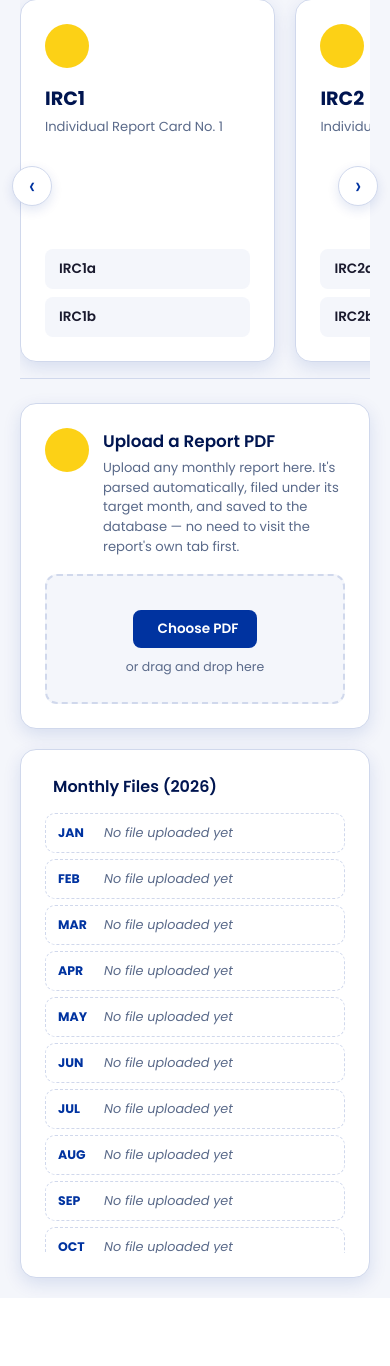
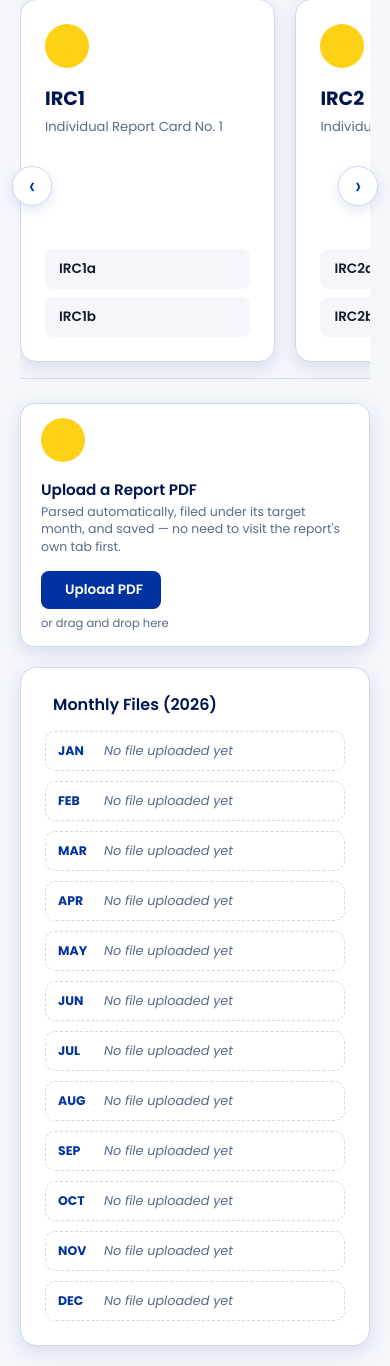
Before and after one commit to n-renz0801/Project-IRC, a Flask app: page / in a window 390 px wide. Shown: the part 389-1755 px from the top of the page. Before the commit the page ends 1686 px from the top, so only its background shows below. Run offline with Flask 3, Linux system fonts and the light colour scheme; some libraries are stand-ins or nearby versions.

Commit message:
popup modal for upload in home page

```diff
--- a/static/css/home-upload.css
+++ b/static/css/home-upload.css
@@ -2,28 +2,39 @@
    HOME PAGE — CENTRALIZED UPLOAD SECTION
 ═══════════════════════════════════════════════════════════════════════════ */
 
-.home-upload-row {
-  display: grid;
-  grid-template-columns: 1.3fr 1fr;
-  gap: 20px;
-  margin-top: 24px;
-}
-
-.home-upload-card,
 .home-uploads-card {
   background: var(--white);
   border: 1px solid var(--border);
   border-radius: 16px;
   padding: 24px;
   box-shadow: 0 6px 18px var(--shadow);
+  margin-top: 20px;
 }
 
-/* ---------- Upload card ---------- */
-.home-upload-header {
+/* Full-width now that the upload card is a compact strip above it. */
+.home-uploads-card--full {
+  width: 100%;
+}
+
+/* ---------- Compact upload strip ---------- */
+.home-upload-compact {
   display: flex;
-  gap: 14px;
-  align-items: flex-start;
-  margin-bottom: 18px;
+  align-items: center;
+  gap: 16px;
+  background: var(--white);
+  border: 1px solid var(--border);
+  border-radius: 14px;
+  padding: 14px 20px;
+  box-shadow: 0 6px 18px var(--shadow);
+  margin-top: 24px;
+  transition:
+    background 0.2s ease,
+    border-color 0.2s ease;
+}
+
+.home-upload-compact--drag {
+  border-color: var(--navy);
+  background: var(--shadow);
 }
 
 .home-upload-icon-badge {
@@ -39,41 +50,34 @@
   font-size: 1.25rem;
 }
 
-.home-upload-header h2 {
-  font-size: 1.05rem;
+.home-upload-compact-text {
+  flex: 1 1 auto;
+  min-width: 0;
+}
+
+.home-upload-compact-text h2 {
+  font-size: 0.95rem;
   font-weight: 600;
-  margin: 0 0 4px;
+  margin: 0 0 2px;
   color: var(--navy-deep);
 }
 
 .home-upload-subtitle {
-  font-size: 0.82rem;
+  font-size: 0.78rem;
   color: var(--text-light);
   margin: 0;
-  line-height: 1.5;
+  line-height: 1.4;
 }
 
-.home-upload-dropzone {
-  background: var(--off-white);
-  border: 2px dashed var(--border);
-  border-radius: 12px;
-  padding: 26px 16px;
+.home-upload-compact-action {
+  flex: 0 0 auto;
   text-align: center;
-  transition:
-    background 0.2s ease,
-    border-color 0.2s ease;
 }
 
-.home-upload-dropzone--drag {
-  border-color: var(--navy);
-  background: var(--shadow);
-}
-
-.home-upload-icon {
-  font-size: 1.6rem;
-  margin-bottom: 8px;
-  color: var(--navy);
-  opacity: 0.75;
+.home-upload-hint {
+  margin: 6px 0 0;
+  font-size: 0.72rem;
+  color: var(--text-light);
 }
 
 .home-upload-btn {
@@ -106,12 +110,6 @@
   background: #146b3a;
 }
 
-.home-upload-hint {
-  margin: 10px 0 0;
-  font-size: 0.78rem;
-  color: var(--text-light);
-}
-
 /* Status message — functional (success/error/info) colors, same
    convention as IRC1a's rating-band colors, kept separate from the
    navy/gold brand palette since these communicate state, not brand. */
@@ -277,11 +357,9 @@
   list-style: none;
   margin: 0;
   padding: 0;
-  display: flex;
-  flex-direction: column;
-  gap: 6px;
-  max-height: 440px;
-  overflow-y: auto;
+  display: grid;
+  grid-template-columns: repeat(auto-fill, minmax(260px, 1fr));
+  gap: 10px;
 }
 
 .home-month-row {
@@ -345,8 +428,13 @@
 }
 
 /* ---------- Responsive ---------- */
-@media (max-width: 860px) {
-  .home-upload-row {
-    grid-template-columns: 1fr;
+@media (max-width: 640px) {
+  .home-upload-compact {
+    flex-wrap: wrap;
+  }
+
+  .home-upload-compact-action {
+    flex: 1 1 100%;
+    text-align: left;
   }
 }
--- a/static/js/home_upload.js
+++ b/static/js/home_upload.js
@@ -6,7 +6,8 @@
   const uploadBtn = document.getElementById("homeUploadBtn");
   const statusEl = document.getElementById("homeUploadStatus");
 
-  const reviewPanel = document.getElementById("homeUploadReview");
+  const modalOverlay = document.getElementById("homeUploadModalOverlay");
+  const modalClose = document.getElementById("homeUploadModalClose");
   const reviewHint = document.getElementById("homeUploadReviewHint");
   const reviewSections = document.getElementById("homeUploadReviewSections");
   const confirmBtn = document.getElementById("homeUploadReviewConfirm");
@@ -81,30 +82,59 @@
     uploadBtn.disabled = isUploading;
     uploadBtn.innerHTML = isUploading
       ? "Uploading..."
-      : '<i class="ti ti-upload" style="margin-right: 6px"></i> Choose PDF';
+      : '<i class="ti ti-upload" style="margin-right: 6px"></i> Upload PDF';
+  }
+
+  function closeModal() {
+    if (!modalOverlay || modalOverlay.hidden) return;
+    modalOverlay.hidden = true;
+    document.body.style.overflow = "";
+  }
+
+  function openModal() {
+    if (!modalOverlay) return;
+    modalOverlay.hidden = false;
+    document.body.style.overflow = "hidden";
   }
 
   function hideReview() {
-    if (reviewPanel) reviewPanel.hidden = true;
+    closeModal();
     if (reviewSections) reviewSections.innerHTML = "";
     pending = null;
   }
+
+  // --- Modal dismissal: X button, click outside the panel, Esc key ---
+  if (modalClose) {
+    modalClose.addEventListener("click", hideReview);
+  }
+
+  if (modalOverlay) {
+    modalOverlay.addEventListener("click", (e) => {
+      if (e.target === modalOverlay) hideReview();
+    });
+  }
+
+  document.addEventListener("keydown", (e) => {
+    if (e.key === "Escape" && modalOverlay && !modalOverlay.hidden) {
+      hideReview();
+    }
+  });
 
   // --- Drag & drop / choose file wiring (same pattern as the per-tab uploaders) ---
   uploadBtn.addEventListener("click", () => fileInput.click());
 
   dropzone.addEventListener("dragover", (e) => {
     e.preventDefault();
-    dropzone.classList.add("home-upload-dropzone--drag");
+    dropzone.classList.add("home-upload-compact--drag");
   });
 
   dropzone.addEventListener("dragleave", () => {
-    dropzone.classList.remove("home-upload-dropzone--drag");
+    dropzone.classList.remove("home-upload-compact--drag");
   });
 
   dropzone.addEventListener("drop", (e) => {
     e.preventDefault();
-    dropzone.classList.remove("home-upload-dropzone--drag");
+    dropzone.classList.remove("home-upload-compact--drag");
     const files = e.dataTransfer.files;
     if (files.length > 0) handleUpload(files[0]);
   });
@@ -322,7 +352,7 @@
       `Extracted ${foundLabels.length} section(s) for ${data.month.toUpperCase()}. Review below, then confirm.`,
       "info",
     );
-    reviewPanel.hidden = false;
+    openModal();
   }
 
   // --- Confirm button: gathers whatever sections are still included and imports them together ---
--- a/templates/base.html
+++ b/templates/base.html
@@ -6,7 +6,7 @@
     <title>{% block title %}SGOD PMES{% endblock %}</title>
     <link
       rel="stylesheet"
-      href="https://cdnjs.cloudflare.com/ajax/libs/tabler-icons/2.44.0/iconfont/tabler-icons.min.css"
+      href="https://cdnjs.cloudflare.com/ajax/libs/tabler-icons/3.46.0/tabler-icons.min.css"
     />
     <!-- Base styles (header, navbar, layout) -->
     <link
--- a/templates/home.html
+++ b/templates/home.html
@@ -77,71 +77,41 @@ block extra_css %}
 <hr class="page-divider" />
 
 <!-- ================= Centralized Upload Section ================= -->
-<div class="home-upload-row">
-  <!-- Upload card -->
-  <div class="home-upload-card">
-    <div class="home-upload-header">
+<div class="home-upload-compact" id="homeUploadDropzone">
   <span class="home-upload-icon-badge"
     ><i class="ti ti-cloud-upload" aria-hidden="true"></i
   ></span>
-      <div>
+  <div class="home-upload-compact-text">
     <h2>Upload a Report PDF</h2>
     <p class="home-upload-subtitle">
-          Upload any monthly report here. It's parsed automatically, filed under
-          its target month, and saved to the database — no need to visit the
-          report's own tab first.
+      Parsed automatically, filed under its target month, and saved — no need to
+      visit the report's own tab first.
     </p>
   </div>
-    </div>
-
-    <div class="home-upload-dropzone" id="homeUploadDropzone">
+  <div class="home-upload-compact-action">
     <input
       type="file"
       id="homeUploadInput"
       accept=".pdf"
       style="display: none"
     />
-      <div class="home-upload-icon"><i class="ti ti-file-upload"></i></div>
     <button type="button" class="home-upload-btn" id="homeUploadBtn">
-        <i class="ti ti-upload" style="margin-right: 6px"></i> Choose PDF
+      <i class="ti ti-upload" style="margin-right: 6px"></i> Upload PDF
     </button>
     <p class="home-upload-hint">or drag and drop here</p>
+  </div>
 </div>
 
 <p id="homeUploadStatus" class="home-upload-status" hidden></p>
 
-    <!-- One upload can feed several report cards at once (IRC1a ratings,
-         IRC1b customer count, IRC2a school list, ...). Each section found
-         in the PDF is shown here, editable, with its own include/skip
-         toggle, before anything is written to the database. -->
-    <div id="homeUploadReview" class="home-upload-review" hidden>
-      <p id="homeUploadReviewHint" class="home-upload-review-hint"></p>
-      <div
-        id="homeUploadReviewSections"
-        class="home-upload-review-sections"
-      ></div>
-      <button
-        type="button"
-        class="home-upload-btn home-upload-btn--confirm"
-        id="homeUploadReviewConfirm"
-      >
-        Confirm Import
-      </button>
-    </div>
-  </div>
-
 <!-- Monthly file manager: one fixed row per month of the current year -->
-  <div class="home-uploads-card">
+<div class="home-uploads-card home-uploads-card--full">
   <h3>
     <i class="ti ti-calendar" aria-hidden="true"></i> Monthly Files ({{
     current_year }})
   </h3>
 
-    <ul
-      id="homeMonthGrid"
-      class="home-month-grid"
-      data-year="{{ current_year }}"
-    >
+  <ul id="homeMonthGrid" class="home-month-grid" data-year="{{ current_year }}">
     {% for row in month_grid %}
     <li
       class="home-month-row{% if not row.file %} home-month-row--empty{% endif %}"
```
Also changed, not shown: other parts of static/css/home-upload.css (+93 -6 lines), other parts of templates/home.html (+43 -0 lines), 9 other files. Lines whose indentation alone changed are shown as unchanged.
